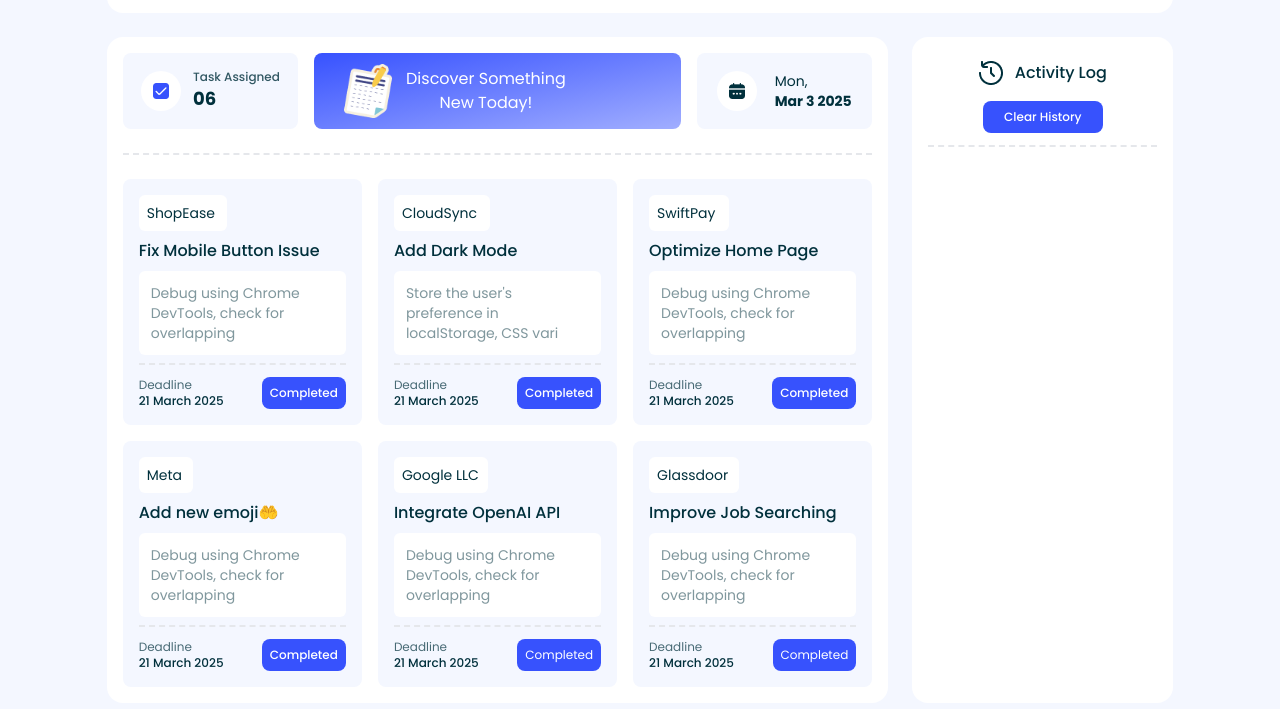
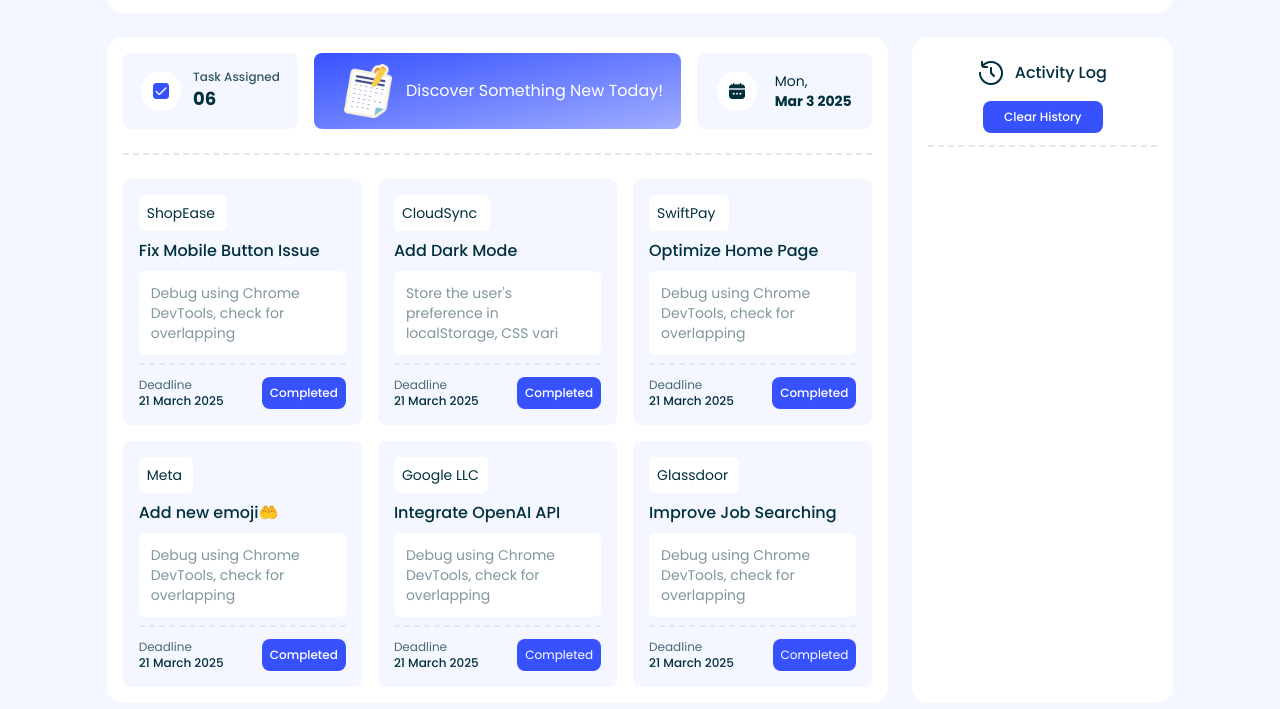
Before and after one commit to mehenika/Fifth_Assignment_B11, a plain HTML site: page index.html in a window 1280 px wide. Shown: the part 107-816 px from the top of the page. Drawn offline with nearby package versions, Linux system fonts and the light colour scheme.

Commit message:
made a small change

```diff
--- a/index.html
+++ b/index.html
@@ -75,7 +75,7 @@
            <!-- Middle Card -->
             <button onclick="window.location.href='next.html'" class="flex items-center p-2 pl-6 bg-gradient-to-br from-screenLeft from-0% via-screenMiddle via-53% to-screenRight to-150% rounded-lg col-span-2 space-x-2">
               <img class="w-[60px]" src="images/board.png" alt="">
-              <p class="text-white">Discover Something <br> New Today!</p>
+              <p class="text-white text-left">Discover Something New Today!</p>
             </button>
             <!-- Right Card -->
              <div class="flex bg-secondary rounded-lg justify-around items-center p-4 space-x-2">
```
